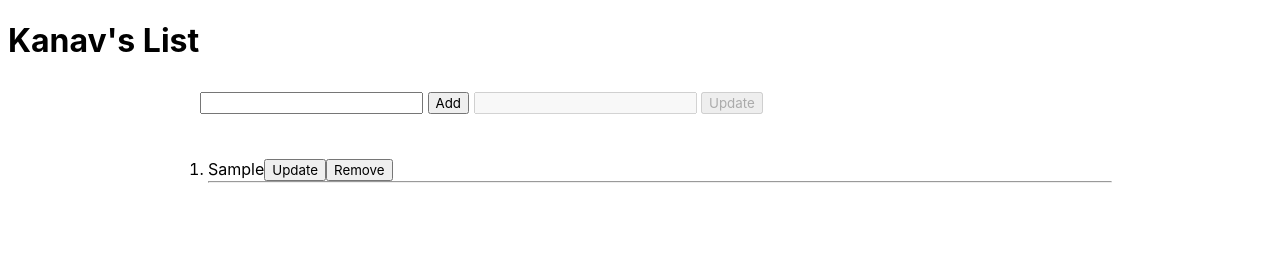
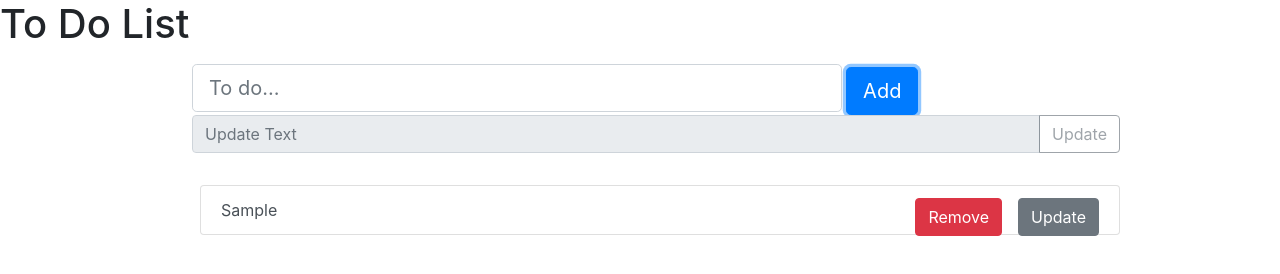
Before and after one commit to kanavbhatia/ToDoList, a website: page public/index.html in a window 1280 px wide. Both pictures are taken after typing "Sample" into the empty fields and a click on the button "Add". Drawn offline with nearby package versions, Linux system fonts and the light colour scheme; no server answers.

Commit message:
'fixed few bugs'

```diff
--- a/db.js
+++ b/db.js
@@ -26,11 +26,12 @@ function connect(){
 function dataSendBack(cb){
     collection.find({}).toArray(function(err,result){
     if (err) throw err;
-    console.log(result);
     arr = []
     for(i = 0; (i<result.length); i++){
         arr.push(result[i].body)
     }
+    console.log(result);
+    console.log(arr)
     cb(arr)
 })
 }
--- a/public/app.js
+++ b/public/app.js
@@ -5,68 +5,61 @@ let taskArray = [];
 // let initialDisplay = true;
 let updateBtn = $('#updateBtn');
 let updateText = $('#updateText');
+let tempArr = [];
 
 in_display();
 
 function in_display(){
-    $.get('/display',function(body){
+    if (taskArray != tempArr){
+        $.get('/in_display',function(body){
         console.log(body);
         for(i = 0;i<body.length;i++){
-            display(body[i]);
-        }
-    })
+            let value = Object.values(body[i])
+            tempArr.push(body[i])
+            display(value[0]);
+            }
+        })
+    }
 }
-// if (initialDisplay){
-//     for(let i=0;i<taskArray.length;i++){
-//         // $('#res').append(`<li>${taskArray[i]}</li>`)
 
-//         let li = document.createElement('li');
-//         let text = document.createTextNode(taskArray[i]);
-//         let rbtn = document.createElement('button')
-//         let ubtn = document.createElement('button')
-//         let hr = document.createElement('hr')
-//         rbtn.append('Remove')
-//         ubtn.append('Update')
-//         li.append(text);
-//         li.append(ubtn);
-//         li.append(rbtn);
-//         li.append(hr)
-//         result.append(li);
-//         console.log(taskArray)
-//         initialDisplay = false
-// }}
 
 
 addBtn.click(function(){
-    display()
+    display(input.val())
     input = input.val('')
 })
 input.keypress(function(){
     if (event.keyCode ==13){
-        display()
+        display(input.val())
        input = input.val('')
     }
 })
 
-function display(){
-    var value = '';
-    value = input.val()
+function display(value){
+    // var value = '';
+    // value = input.val()
     let v = taskArray.length
     taskArray.push(value)
     for(let i=v;i<taskArray.length;i++){
         let li = document.createElement('li');
+        li.setAttribute('class','list-group-item list-group-item-action')
         let text = document.createTextNode(taskArray[i]);
         let rbtn = document.createElement('button')
+        rbtn.setAttribute('class','butt')
+        rbtn.setAttribute('class','btn btn-danger')
         let ubtn = document.createElement('button')
+        ubtn.setAttribute('class','butt')
+        ubtn.setAttribute('class','btn btn-secondary')
+
         // let checkbox = document.createElement('input')
-        let hr = document.createElement('hr')
+        // let hr = document.createElement('hr')
         rbtn.append('Remove')
         ubtn.append('Update')
         li.append(text);
         // console.log(li.appendChild(text));
         li.append(ubtn);
         li.append(rbtn);
-        li.append(hr)
+        // li.append(hr)
         result.append(li);
         console.log(taskArray)
         add(value)
@@ -90,6 +83,7 @@ function display(){
                 let index = taskArray.indexOf(value) // why taking value refered here?
                 updateBtn.removeAttr('disabled');
                 updateText.removeAttr('disabled');
+
                 updateBtn.click(function(){
                     // let index = taskArray.indexOf(value)
                     console.log('Value updated')
--- a/public/index.html
+++ b/public/index.html
@@ -5,14 +5,26 @@
     <title>To do List</title>
     <meta name="viewport" content="width=device-width, initial-scale=1">
     <link rel="stylesheet" type="text/css" media="screen" href="main.css">
+    <link rel="stylesheet" href="https://stackpath.bootstrapcdn.com/bootstrap/4.3.1/css/bootstrap.min.css" integrity="sha384-ggOyR0iXCbMQv3Xipma34MD+dH/1fQ784/j6cY/iJTQUOhcWr7x9JvoRxT2MZw1T" crossorigin="anonymous">
 </head>
 <body>
-    <h1>Kanav's List</h1>
+    <h1>To Do List</h1>
     <div id ='mainn' >
-        <input type="text" id='inp'>
-        <button id='btn'>Add</button>
+        <!-- <input type="text" id='inp'> -->
+        <input class="form-control form-control-lg" type="text" id='inp' placeholder="To do...">
+        <button class="btn btn-primary btn-lg" id='btn' type="submit">Add</button>
+<!--
         <input type="text" id='updateText' disabled>
-        <button id='updateBtn' disabled>Update</button>
+        <button type="button" class="btn btn-light" disabled>Update</button> -->
+
+        <div class="input-group mb-3">
+            <input type="text" class="form-control" id='updateText' placeholder="Update Text" aria-label="Recipient's username" aria-describedby="button-addon2" disabled>
+            <div class="input-group-append">
+              <button class="btn btn-outline-secondary" type="button" id="updateBtn" disabled>Update</button>
+            </div>
+        </div>
+
+
     </div>
     <ol id="res">
 
--- a/public/main.css
+++ b/public/main.css
@@ -1,12 +1,19 @@
 *{
     font-family: -apple-system,BlinkMacSystemFont,"Segoe UI",Roboto,"Helvetica Neue",Helvetica,Arial,sans-serif;
     /* transition: 2s; */
+
 }
 li:hover{
-    background-color: #f6f8f9;
+    background-color: #27293b;
+}
+li:active{
+   text-decoration: double
 }
 #removal{
     float: right;
+}
+body{
+    background-color: #1d272d;
 }
 
 #upd{
@@ -20,8 +27,41 @@ hr{
     color: #dfe6e8;
 }
 li{
-    padding: 0.8em 0em 0.2em 0;
+    /* padding: 0.8em 0em 0.2em 0; */
+
+    margin: 2em 0em 0em 0em;
 }
+.list-group-item list-group-item-action{
+    padding-bottom: 1.4em;
+}
+
 #mainn{
-    margin: 2em 10em 0em 12em;
+    margin: 1em 10em 0em 12em;
 }
+
+#inp{
+    width: 70%;
+    display: inline-block;
+}
+
+/* #updateText{
+    /* display: none; }*/
+
+/* #updateBtn{
+    /* display: none; */
+    /* background-color: #c25ed4 */
+    /* width: 50%; }*/
+ */ */
+#btn{
+    background-color: #c25ed4
+}
+.btn-secondary{
+    float: right;
+    margin-left: 1em;
+}
+.btn-danger{
+    float: right;
+}
+.input-group mb-3{
+    width: 50%;
+}
--- a/server.js
+++ b/server.js
@@ -16,7 +16,6 @@ app.use(bodyParser.json())
 app.listen(port, function(){
     console.log(`Process is running at Port number ${port}`);
     db.connect();
-    fillList();
 })
 
 app.post('/add', (request,response)=>{
@@ -56,9 +55,8 @@ function fillList(){
         for(i = 0; i<body.length;i++){
             taskArray.push(body[i])
         }
-        console.log(taskArray)
     })
 }
-app.get('/display',(request,response)=>{
+app.get('/in_display',(request,response)=>{
     response.send(taskArray);
 })
```
Also changed, not shown: 1 other file.
